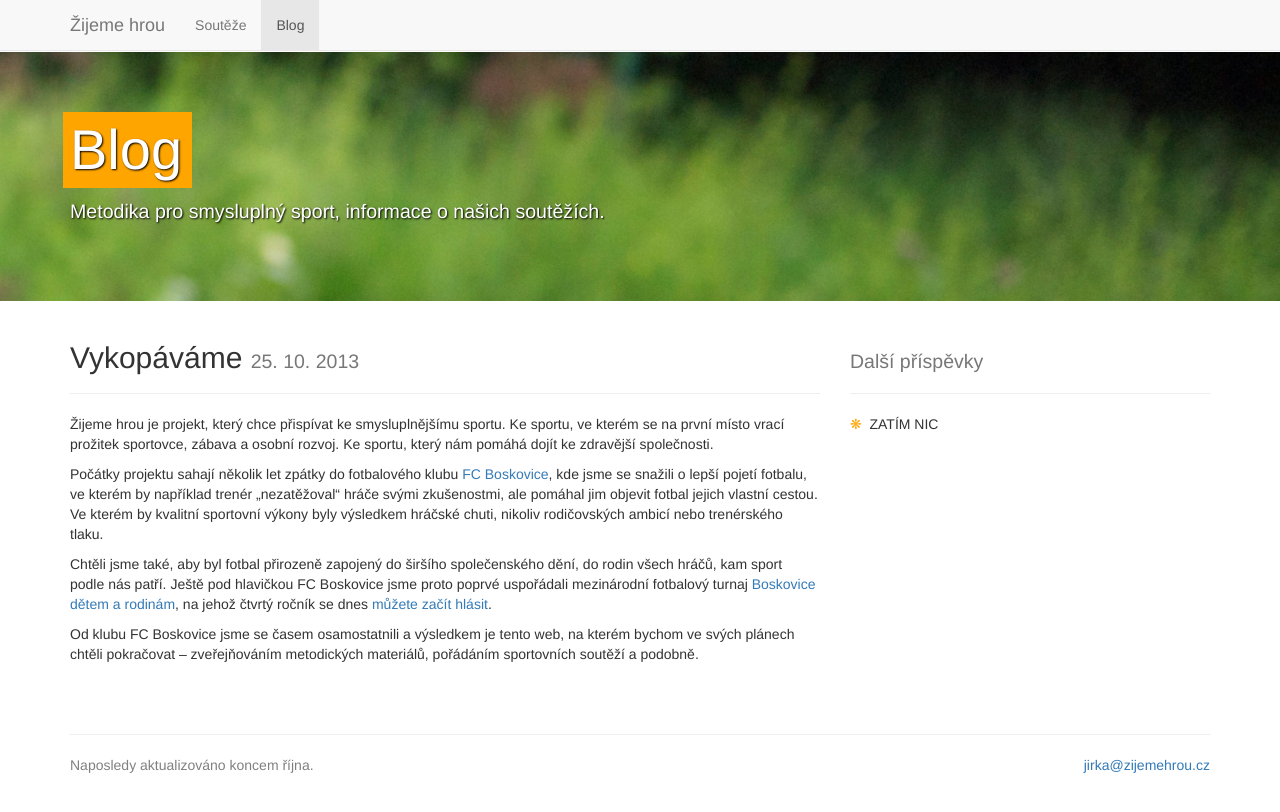
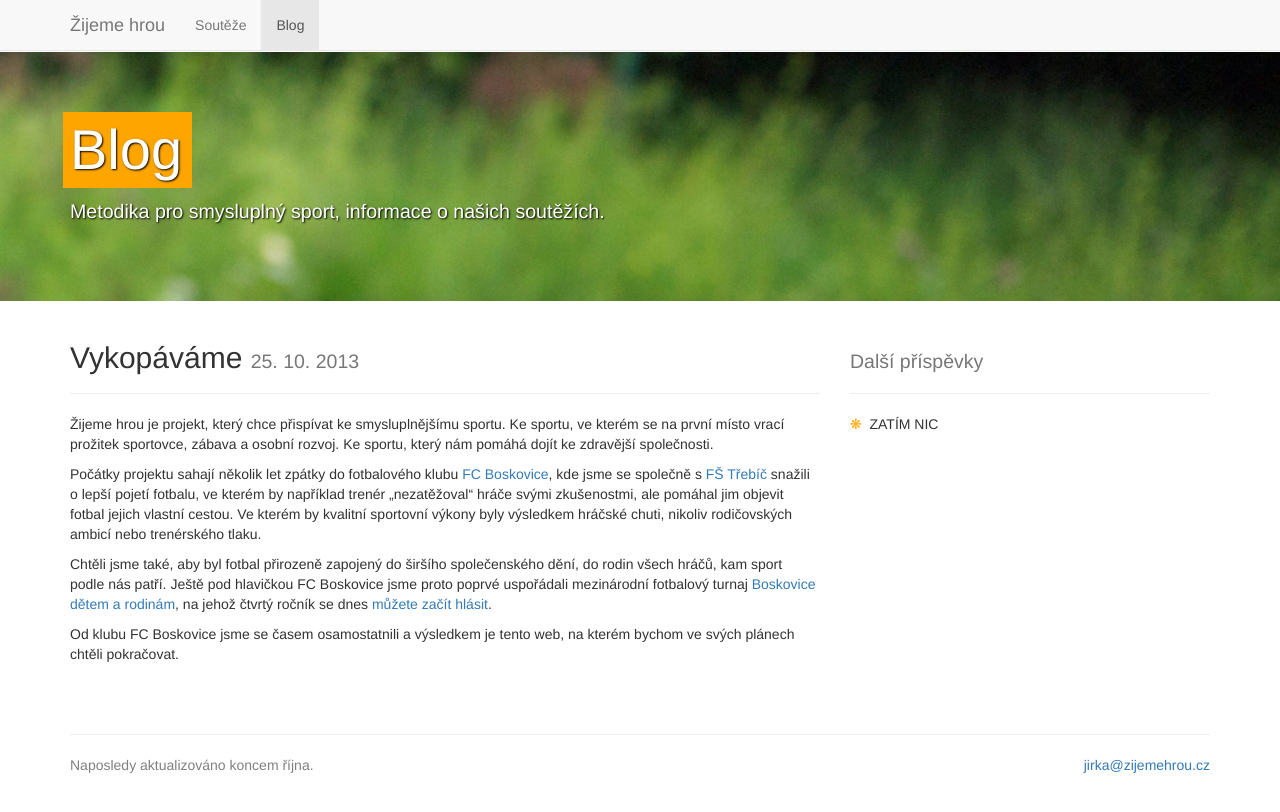
Before and after one commit to zoul/zijeme-hrou, a Jekyll site: the page built from _posts/2013-10-25-vykopavame.md, in a window 1280 px wide. Shown: the top 812 px of the page. Built offline with Jekyll 4.4.1, drawn with Linux system fonts in a browser that asks for light colours; nearby versions of some CDN libraries; library files that are not in the unit come from our copies.

Commit message:
Drobné opravy úvodního blog postu.

```diff
--- a/_posts/2013-10-25-vykopavame.md
+++ b/_posts/2013-10-25-vykopavame.md
@@ -5,12 +5,13 @@ layout: blog-post
 
 Žijeme hrou je projekt, který chce přispívat ke smysluplnějšímu sportu. Ke sportu, ve kterém se na první místo vrací prožitek sportovce, zábava a osobní rozvoj. Ke sportu, který nám pomáhá dojít ke zdravější společnosti.
 
-Počátky projektu sahají několik let zpátky do fotbalového klubu [FC Boskovice][fcb], kde jsme se snažili o lepší pojetí fotbalu, ve kterém by například trenér „nezatěžoval“ hráče svými zkušenostmi, ale pomáhal jim objevit fotbal jejich vlastní cestou. Ve kterém by kvalitní sportovní výkony byly výsledkem hráčské chuti, nikoliv rodičovských ambicí nebo trenérského tlaku.
+Počátky projektu sahají několik let zpátky do fotbalového klubu [FC Boskovice][fcb], kde jsme se společně s [FŠ Třebíč][fst] snažili o lepší pojetí fotbalu, ve kterém by například trenér „nezatěžoval“ hráče svými zkušenostmi, ale pomáhal jim objevit fotbal jejich vlastní cestou. Ve kterém by kvalitní sportovní výkony byly výsledkem hráčské chuti, nikoliv rodičovských ambicí nebo trenérského tlaku.
 
 Chtěli jsme také, aby byl fotbal přirozeně zapojený do širšího společenského dění, do rodin všech hráčů, kam sport podle nás patří. Ještě pod hlavičkou FC Boskovice jsme proto poprvé uspořádali mezinárodní fotbalový turnaj [Boskovice dětem a rodinám][turnaj], na jehož čtvrtý ročník se dnes [můžete začít hlásit][prihlaska].
 
-Od klubu FC Boskovice jsme se časem osamostatnili a výsledkem je tento web, na kterém bychom ve svých plánech chtěli pokračovat – zveřejňováním metodických materiálů, pořádáním sportovních soutěží a podobně.
+Od klubu FC Boskovice jsme se časem osamostatnili a výsledkem je tento web, na kterém bychom ve svých plánech chtěli pokračovat.
 
 [fcb]: http://www.fcboskovice.cz
+[fst]: http://www.fstrebic.cz
 [turnaj]: /souteze/boskovice/
 [prihlaska]: http://goo.gl/4DiKyp
```
